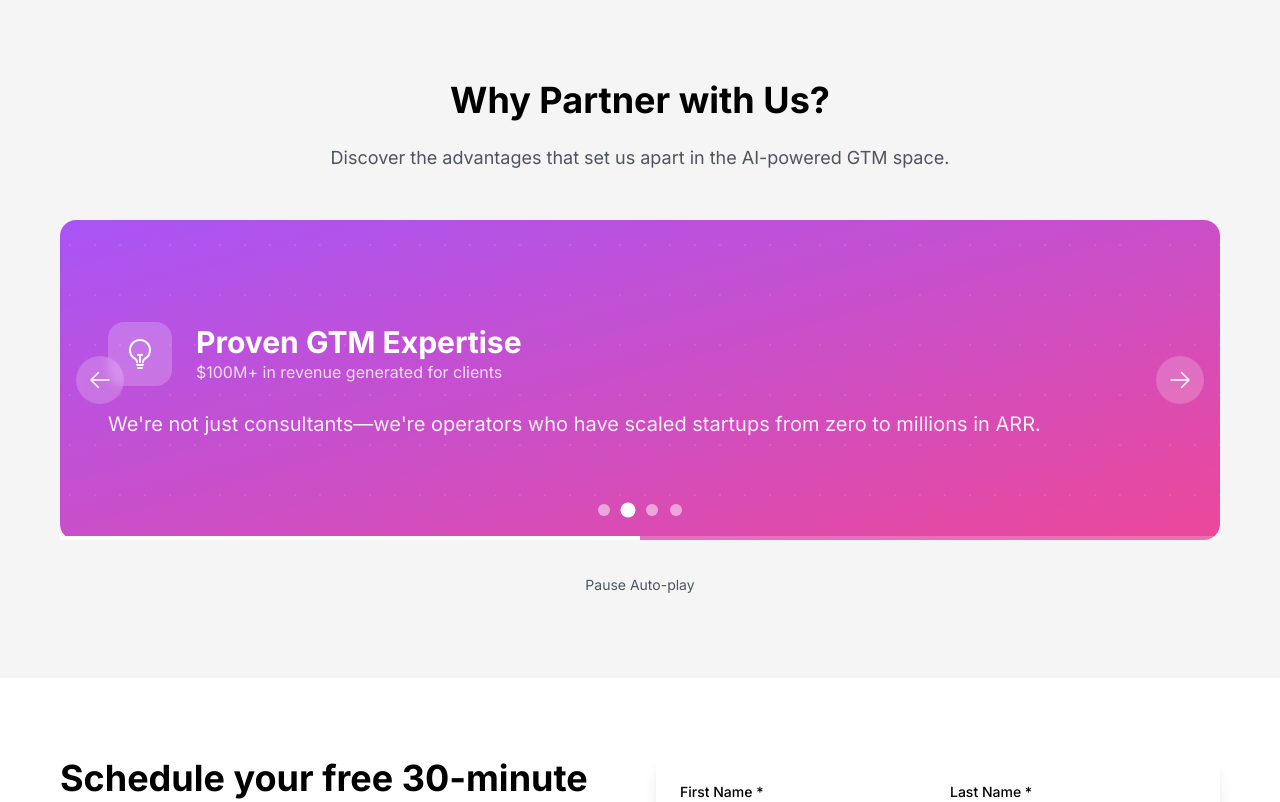
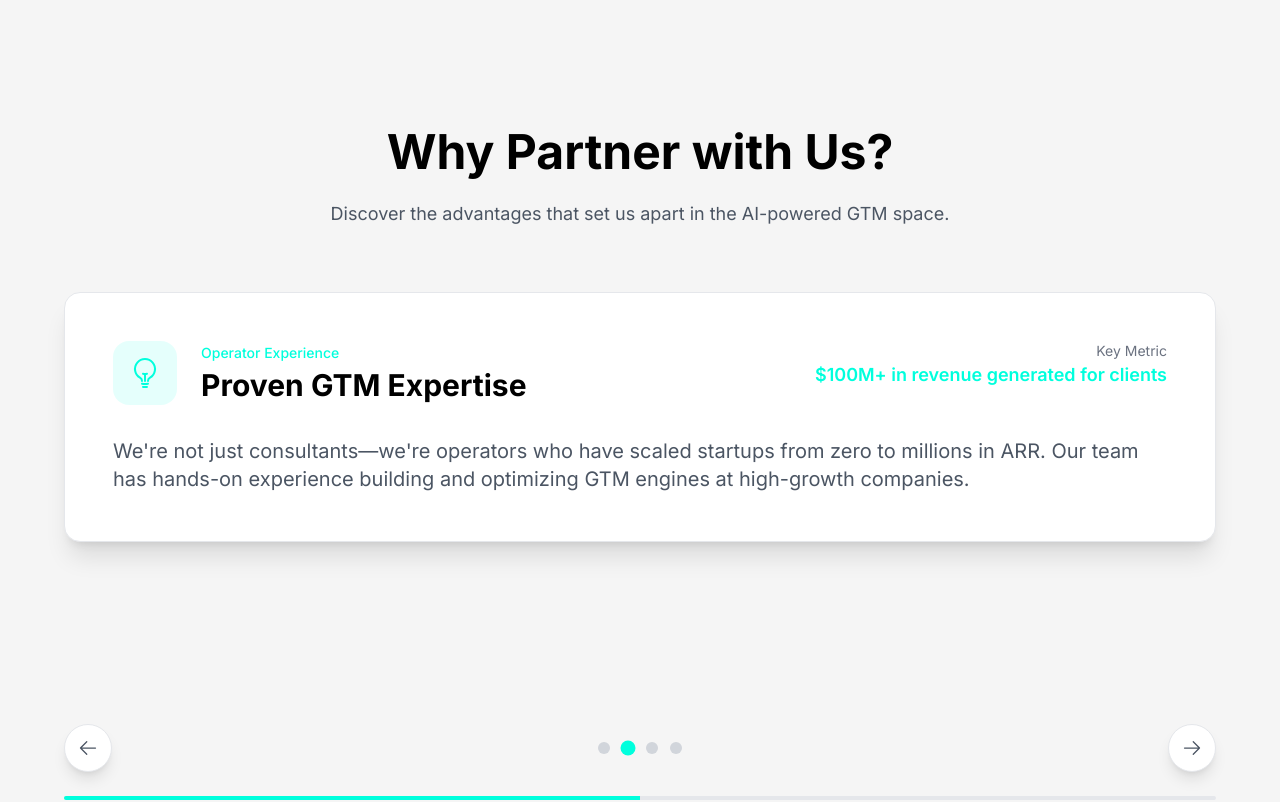
Before and after one commit to Briannzau/N-A, a Next.js app: page / in a window 1280 px wide. Shown: the part 2140-2942 px from the top of the page. Built offline with nearby package versions, Linux system fonts and the light colour scheme.

Commit message:
Redesign Why Partner with Us carousel to be more subtle and larger

```diff
--- a/app/page.tsx
+++ b/app/page.tsx
@@ -71,30 +71,30 @@ const partnershipReasons = [
   {
     icon: RocketLaunchIcon,
     title: 'Scale Without Headcount',
-    description: 'Our AI-powered systems handle the heavy lifting so your team can focus on strategy and high-value activities.',
+    description: 'Our AI-powered systems handle the heavy lifting so your team can focus on strategy and high-value activities. Automate repetitive tasks, qualify leads 24/7, and scale your operations without adding overhead.',
     stats: '3x faster growth with 50% less manual work',
-    color: 'from-blue-500 to-cyan-500'
+    highlight: 'AI Automation'
   },
   {
     icon: LightBulbIcon,
     title: 'Proven GTM Expertise',
-    description: 'We\'re not just consultants—we\'re operators who have scaled startups from zero to millions in ARR.',
+    description: 'We\'re not just consultants—we\'re operators who have scaled startups from zero to millions in ARR. Our team has hands-on experience building and optimizing GTM engines at high-growth companies.',
     stats: '$100M+ in revenue generated for clients',
-    color: 'from-purple-500 to-pink-500'
+    highlight: 'Operator Experience'
   },
   {
     icon: CpuChipIcon,
     title: 'Cutting-Edge AI Technology',
-    description: 'Leverage the latest AI and automation tools to gain unfair advantages over your competition.',
+    description: 'Leverage the latest AI and automation tools to gain unfair advantages over your competition. From predictive analytics to intelligent lead scoring, we deploy technology that gives you an edge.',
     stats: '24/7 automated workflows that never sleep',
-    color: 'from-green-500 to-emerald-500'
+    highlight: 'Advanced Technology'
   },
   {
     icon: ChartBarIcon,
     title: 'Measurable ROI',
-    description: 'Every strategy and implementation is designed to deliver measurable results from day one.',
+    description: 'Every strategy and implementation is designed to deliver measurable results from day one. We focus on metrics that matter: qualified leads, conversion rates, deal velocity, and revenue growth.',
     stats: 'Average 300% ROI within 6 months',
-    color: 'from-orange-500 to-red-500'
+    highlight: 'Data-Driven Results'
   }
 ]
 
@@ -113,7 +113,7 @@ export default function HomePage() {
 
     const interval = setInterval(() => {
       setCurrentSlide((prev) => (prev + 1) % partnershipReasons.length)
-    }, 4000)
+    }, 5000)
 
     return () => clearInterval(interval)
   }, [isAutoPlaying, aboutInView])
@@ -225,23 +225,23 @@ export default function HomePage() {
         </div>
       </section>
 
-      {/* Why Partner with Us - Animated Carousel */}
+      {/* Why Partner with Us - Redesigned Carousel */}
       <section
         ref={aboutRef}
-        className="py-16 md:py-20 bg-light-section dark:bg-dark-section relative overflow-hidden"
+        className="py-20 md:py-32 bg-light-section dark:bg-dark-section relative"
       >
         <div className="max-w-content mx-auto px-gutter">
-          <div className={`section-animate ${aboutInView ? 'in-view' : ''} text-center mb-12`}>
-            <h2 className="text-2xl md:text-4xl font-bold mb-6">Why Partner with Us?</h2>
-            <p className="text-lg text-gray-600 dark:text-gray-400 max-w-2xl mx-auto">
+          <div className={`section-animate ${aboutInView ? 'in-view' : ''} text-center mb-16`}>
+            <h2 className="text-3xl md:text-5xl font-bold mb-6">Why Partner with Us?</h2>
+            <p className="text-lg text-gray-600 dark:text-gray-400 max-w-3xl mx-auto">
               Discover the advantages that set us apart in the AI-powered GTM space.
             </p>
           </div>
 
-          {/* Carousel Container */}
-          <div className="relative">
-            {/* Main Carousel */}
-            <div className="relative h-96 md:h-80 overflow-hidden rounded-2xl">
+          {/* Redesigned Carousel Container */}
+          <div className="relative max-w-6xl mx-auto">
+            {/* Main Content Area */}
+            <div className="relative min-h-[500px] md:min-h-[400px]">
               {partnershipReasons.map((reason, index) => (
                 <div
                   key={index}
@@ -253,86 +253,89 @@ export default function HomePage() {
                         : 'opacity-0 transform translate-x-full'
                   }`}
                 >
-                  <div className={`h-full bg-gradient-to-br ${reason.color} p-8 md:p-12 text-white relative overflow-hidden`}>
-                    {/* Background Pattern */}
-                    <div className="absolute inset-0 opacity-10">
-                      <div className="absolute inset-0" style={{
-                        backgroundImage: `radial-gradient(circle at 20% 50%, white 1px, transparent 1px), radial-gradient(circle at 70% 50%, white 1px, transparent 1px)`,
-                        backgroundSize: '50px 50px'
-                      }} />
+                  <div className="bg-white dark:bg-dark-bg rounded-2xl p-8 md:p-12 shadow-xl border border-gray-200 dark:border-gray-700">
+                    {/* Header */}
+                    <div className="flex items-start justify-between mb-8">
+                      <div className="flex items-center">
+                        <div className="w-16 h-16 bg-neon-primary/10 rounded-2xl flex items-center justify-center mr-6">
+                          <reason.icon className="h-8 w-8 text-neon-primary" />
+                        </div>
+                        <div>
+                          <div className="text-sm font-medium text-neon-primary mb-1">{reason.highlight}</div>
+                          <h3 className="text-2xl md:text-3xl font-bold text-light-text dark:text-dark-text">{reason.title}</h3>
+                        </div>
+                      </div>
+                      <div className="text-right">
+                        <div className="text-sm text-gray-500 dark:text-gray-400">Key Metric</div>
+                        <div className="text-lg font-semibold text-neon-primary">{reason.stats}</div>
+                      </div>
                     </div>
 
-                    <div className="relative z-10 h-full flex flex-col justify-center">
-                      <div className="flex items-center mb-6">
-                        <div className="w-16 h-16 bg-white/20 rounded-2xl flex items-center justify-center mr-6">
-                          <reason.icon className="h-8 w-8 text-white" />
-                        </div>
-                        <div>
-                          <h3 className="text-2xl md:text-3xl font-bold">{reason.title}</h3>
-                          <p className="text-white/80 text-sm md:text-base">{reason.stats}</p>
-                        </div>
-                      </div>
-                      <p className="text-lg md:text-xl leading-relaxed text-white/90">
+                    {/* Description */}
+                    <p className="text-lg md:text-xl text-gray-600 dark:text-gray-300 leading-relaxed">
                       {reason.description}
                     </p>
-                    </div>
                   </div>
                 </div>
               ))}
             </div>
 
-            {/* Navigation Arrows */}
+            {/* Navigation Controls */}
+            <div className="flex items-center justify-between mt-8">
+              {/* Previous Button */}
               <button
                 onClick={prevSlide}
-              className="absolute left-4 top-1/2 transform -translate-y-1/2 w-12 h-12 bg-white/20 backdrop-blur-sm rounded-full flex items-center justify-center text-white hover:bg-white/30 transition-all duration-200"
+                className="flex items-center justify-center w-12 h-12 bg-white dark:bg-dark-bg rounded-full shadow-lg border border-gray-200 dark:border-gray-700 hover:border-neon-primary transition-all duration-200 group"
                 aria-label="Previous slide"
               >
-              <ArrowLeftIcon className="h-6 w-6" />
-            </button>
-
-            <button
-              onClick={nextSlide}
-              className="absolute right-4 top-1/2 transform -translate-y-1/2 w-12 h-12 bg-white/20 backdrop-blur-sm rounded-full flex items-center justify-center text-white hover:bg-white/30 transition-all duration-200"
-              aria-label="Next slide"
-            >
-              <ArrowRightIcon className="h-6 w-6" />
+                <ArrowLeftIcon className="h-5 w-5 text-gray-600 dark:text-gray-400 group-hover:text-neon-primary" />
               </button>
 
               {/* Slide Indicators */}
-            <div className="absolute bottom-6 left-1/2 transform -translate-x-1/2 flex space-x-3">
+              <div className="flex space-x-3">
                 {partnershipReasons.map((_, index) => (
                   <button
                     key={index}
                     onClick={() => goToSlide(index)}
                     className={`w-3 h-3 rounded-full transition-all duration-200 ${
                       index === currentSlide
-                      ? 'bg-white scale-125'
-                      : 'bg-white/50 hover:bg-white/75'
+                        ? 'bg-neon-primary scale-125'
+                        : 'bg-gray-300 dark:bg-gray-600 hover:bg-neon-primary/50'
                     }`}
                     aria-label={`Go to slide ${index + 1}`}
                   />
                 ))}
               </div>
 
+              {/* Next Button */}
+              <button
+                onClick={nextSlide}
+                className="flex items-center justify-center w-12 h-12 bg-white dark:bg-dark-bg rounded-full shadow-lg border border-gray-200 dark:border-gray-700 hover:border-neon-primary transition-all duration-200 group"
+                aria-label="Next slide"
+              >
+                <ArrowRightIcon className="h-5 w-5 text-gray-600 dark:text-gray-400 group-hover:text-neon-primary" />
+              </button>
+            </div>
+
             {/* Progress Bar */}
-            <div className="absolute bottom-0 left-0 right-0 h-1 bg-white/20">
+            <div className="mt-6 h-1 bg-gray-200 dark:bg-gray-700 rounded-full overflow-hidden">
               <div
-                className="h-full bg-white transition-all duration-100 ease-linear"
+                className="h-full bg-neon-primary transition-all duration-300 ease-out"
                 style={{
-                  width: isAutoPlaying && aboutInView ? `${((currentSlide + 1) / partnershipReasons.length) * 100}%` : '0%'
+                  width: `${((currentSlide + 1) / partnershipReasons.length) * 100}%`
                 }}
               />
             </div>
-          </div>
 
             {/* Auto-play Control */}
-          <div className="text-center mt-8">
+            <div className="text-center mt-6">
               <button
                 onClick={() => setIsAutoPlaying(!isAutoPlaying)}
-              className="text-sm text-gray-600 dark:text-gray-400 hover:text-neon-primary transition-colors duration-200"
+                className="text-sm text-gray-500 dark:text-gray-400 hover:text-neon-primary transition-colors duration-200"
               >
                 {isAutoPlaying ? 'Pause Auto-play' : 'Resume Auto-play'}
               </button>
+            </div>
           </div>
         </div>
       </section>
```
Lines whose indentation alone changed are shown as unchanged.
